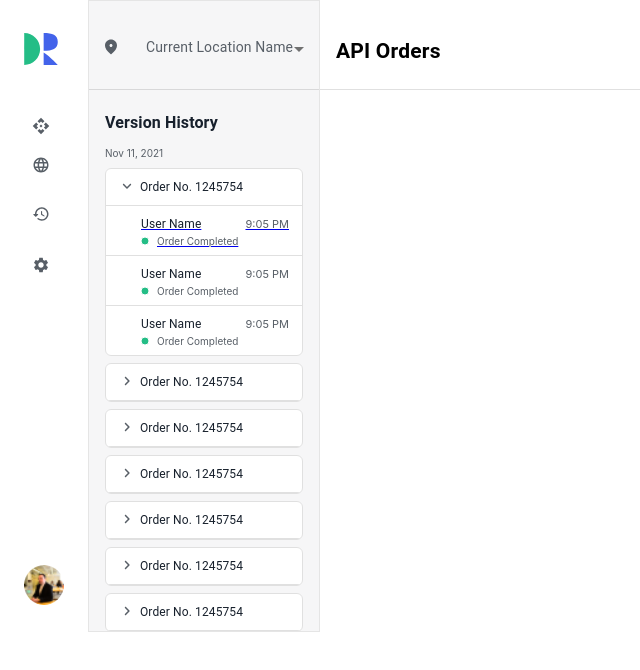
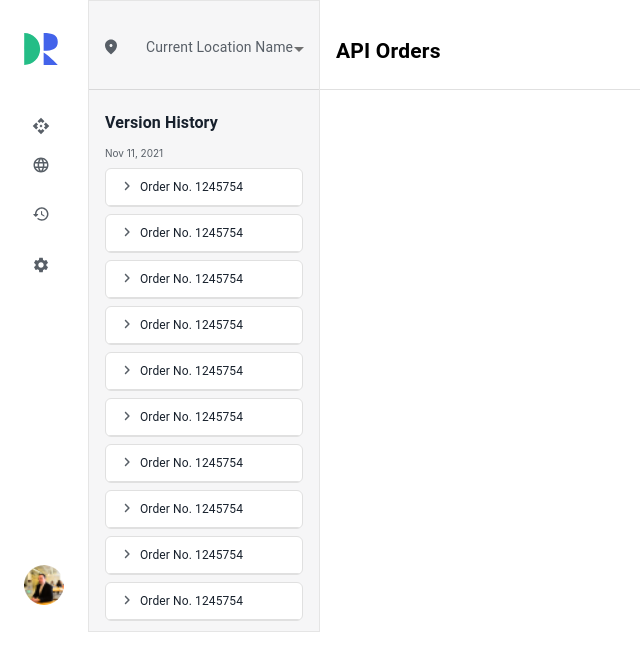
Before and after one commit to sadiq5566/dr-portal-mui-pagination, a React (Create React App) app: page /history in a window 1280 px wide. Shown: the top 670 px of the page, without its empty margins (0-640 px from the left). Built offline with nearby package versions, Linux system fonts and the light colour scheme.

Commit message:
version history text color fixing

```diff
--- a/src/Components/ApiOrders/Header.tsx
+++ b/src/Components/ApiOrders/Header.tsx
@@ -5,6 +5,7 @@
 import { makeStyles } from "@mui/styles";
 import SearchSvg from "../../Assets/svgs/SearchSvg/SearchSvg";
 import DropDownSvg from "../../Assets/svgs/DropDownSvg/DropDownSvg";
+import theme from "../../theme";
 const useStyles = makeStyles({
   mainHeading: {
     fontSize: "21px !important",
@@ -12,7 +13,7 @@
     paddingTop: "35.5px"
   },
   SearchDiv: {
-    background: "#24BD86",
+    background: theme.palette.success.main,
     height: "40px",
     width: "40px",
     borderRadius: "10px",
--- a/src/Components/ApiOrders/OrdersListing.tsx
+++ b/src/Components/ApiOrders/OrdersListing.tsx
@@ -21,7 +21,7 @@
 
       selector: (TableMockData) => TableMockData.VIN,
       cell: (TableMockData) => (
-        <Link style={{ textDecoration: "none" }} to={`/index/${TableMockData.id}`}>
+        <Link style={{ textDecoration: "none" }} to={`/orderdetails/${TableMockData.id}`}>
           <Typography variant="typo3">{TableMockData.VIN}</Typography>
         </Link>
       )
--- a/src/Components/OrdersStatus/OrderCard.tsx
+++ b/src/Components/OrdersStatus/OrderCard.tsx
@@ -24,7 +24,6 @@
     alignItems: "center",
     backgroundColor: "#FFF",
     color: "#585F67",
-
     "&:hover": {
       backgroundColor: "#4363EA",
       color: "#FFF"
--- a/src/Components/OrdersStatus/VersionHistory.tsx
+++ b/src/Components/OrdersStatus/VersionHistory.tsx
@@ -1,4 +1,4 @@
-import React from "react";
+import React, { useEffect } from "react";
 import {
   Box,
   Grid,
@@ -20,6 +20,8 @@
 import ExpandSvg from "../../Assets/svgs/ExpandSvg/ExpandSvg";
 import { Link } from "react-router-dom";
 import StatusSvg from "../../Assets/svgs/StatusSvg/StatusSvg";
+import theme from "../../theme";
+import { useParams } from "react-router-dom";
 
 interface ExpandMoreProps extends IconButtonProps {
   expand: boolean;
@@ -28,9 +30,8 @@
   time: string;
   orderStatus: string;
   status: string;
-  theme: any;
 }
-const useStyles: any = makeStyles({
+const useStyles = makeStyles({
   cardActions: {
     paddingBottom: "6px !important",
     paddingTop: "4px !important"
@@ -45,17 +46,32 @@
     padding: "0 !important",
     paddingTop: "8px !important"
   },
-  stackContent: {
+  main: {
     paddingLeft: "19px ",
     paddingRight: "13px ",
+    color: theme.palette.primary.dark,
     "&:hover": {
       backgroundColor: "#4363EA",
-      color: "#FFF !important"
+      color: "#FFF ",
+      "& $userName": {
+        color: "#FFF "
       },
-    "&:active": {
-      background: "#4363EA",
-      color: "#FFF !important"
+      "& $orderTime": {
+        color: " #E3E5E9"
+      },
+      "& $userOrderStatus": {
+        color: " #E3E5E9"
       }
+    }
+  },
+  userName: {
+    color: theme.palette.secondary.dark
+  },
+  orderTime: {
+    color: theme.palette.primary.dark
+  },
+  userOrderStatus: {
+    color: theme.palette.primary.dark
   }
 });
 
@@ -70,9 +86,14 @@
 }));
 const VersionHistory = () => {
   const [active, setActive] = React.useState<string | null | boolean>(true);
-
   const classes = useStyles();
   const theme = useTheme();
+
+  const { id } = useParams();
+
+  useEffect(() => {
+    setActive(id);
+  }, [id]);
   return (
     <Grid container>
       <Grid item xs={12}>
@@ -158,104 +179,100 @@
                     >
                       <CardContent className={classes.cardContent}>
                         <Link to={`/orderdetails/${historydata.id}`}>
-                          <Stack pb={1} className={`${classes.stackContent}`}>
+                          <Box pb={1} className={`${classes.main}`}>
+                            <Stack
+                              direction="row"
+                              alignItems="center"
+                              justifyContent="space-between"
+                              pl={2}
+                            >
+                              <Typography
+                                className={classes.userName}
+                                variant="subtitle1"
+                              >
+                                {historydata.name}
+                              </Typography>
+                              <Typography className={classes.orderTime} variant="body3">
+                                {historydata.time}
+                              </Typography>
+                            </Stack>
                             <Stack
                               direction="row"
                               alignItems="center"
                               pl={2}
+                              className={classes.userOrderStatus}
+                            >
+                              <StatusSvg status={historydata.status} stroke />
+                              <Typography variant="body4" pl={1}>
+                                {historydata.orderStatus}
+                              </Typography>
+                            </Stack>
+                          </Box>
+                        </Link>
+                        <Divider />
+                        <Link to={`/orderdetails/${historydata.id}`}>
+                          <Box pb={1} className={`${classes.main}`}>
+                            <Stack
+                              direction="row"
+                              alignItems="center"
                               justifyContent="space-between"
+                              pl={2}
                             >
                               <Typography
+                                className={classes.userName}
                                 variant="subtitle1"
-                                color={theme.palette.secondary.dark}
                               >
                                 {historydata.name}
                               </Typography>
-                              <Typography
-                                variant="body3"
-                                color={theme.palette.primary.dark}
-                              >
+                              <Typography className={classes.orderTime} variant="body3">
                                 {historydata.time}
                               </Typography>
                             </Stack>
-                            <Stack direction="row" alignItems="center" pl={2}>
-                              <StatusSvg status={historydata.status} stroke />
-                              <Typography
-                                variant="body4"
-                                color={theme.palette.primary.dark}
-                                pl={1}
-                              >
-                                {historydata.orderStatus}
-                              </Typography>
-                            </Stack>
-                          </Stack>
-                        </Link>
-                        <Divider />
-                        <Stack py={1} className={classes.stackContent}>
                             <Stack
                               direction="row"
                               alignItems="center"
                               pl={2}
+                              className={classes.userOrderStatus}
+                            >
+                              <StatusSvg status={historydata.status} stroke />
+                              <Typography variant="body4" pl={1}>
+                                {historydata.orderStatus}
+                              </Typography>
+                            </Stack>
+                          </Box>
+                        </Link>
+                        <Divider />
+                        <Link to={`/orderdetails/${historydata.id}`}>
+                          <Box pb={1} className={`${classes.main}`}>
+                            <Stack
+                              direction="row"
+                              alignItems="center"
                               justifyContent="space-between"
+                              pl={2}
                             >
                               <Typography
+                                className={classes.userName}
                                 variant="subtitle1"
-                              color={theme.palette.secondary.dark}
                               >
                                 {historydata.name}
                               </Typography>
-                            <Typography
-                              variant="body3"
-                              color={theme.palette.primary.dark}
-                            >
+                              <Typography className={classes.orderTime} variant="body3">
                                 {historydata.time}
                               </Typography>
                             </Stack>
-
-                          <Stack direction="row" alignItems="center" pl={2}>
-                            <StatusSvg status={historydata.status} stroke />
-                            <Typography
-                              variant="body4"
-                              color={theme.palette.primary.dark}
-                              pl={1}
-                            >
-                              {historydata.orderStatus}
-                            </Typography>
-                          </Stack>
-                        </Stack>
-                        <Divider />
-                        <Stack py={1} className={classes.stackContent}>
                             <Stack
                               direction="row"
                               alignItems="center"
                               pl={2}
-                            justifyContent="space-between"
+                              className={classes.userOrderStatus}
                             >
-                            <Typography
-                              variant="subtitle1"
-                              color={theme.palette.secondary.dark}
-                            >
-                              {historydata.name}
-                            </Typography>
-                            <Typography
-                              variant="body3"
-                              color={theme.palette.primary.dark}
-                            >
-                              {historydata.time}
-                            </Typography>
-                          </Stack>
-
-                          <Stack direction="row" alignItems="center" pl={2}>
                               <StatusSvg status={historydata.status} stroke />
-                            <Typography
-                              variant="body4"
-                              color={theme.palette.primary.dark}
-                              pl={1}
-                            >
+                              <Typography variant="body4" pl={1}>
                                 {historydata.orderStatus}
                               </Typography>
                             </Stack>
-                        </Stack>
+                          </Box>
+                        </Link>
                       </CardContent>
                     </Collapse>
                   </Card>
--- a/src/index.css
+++ b/src/index.css
@@ -41,3 +41,6 @@
   padding-top: 4px;
   padding-bottom: 3px;
 }
+a:-webkit-any-link {
+  text-decoration: none;
+}
--- a/src/theme.tsx
+++ b/src/theme.tsx
@@ -25,11 +25,12 @@
 const blackIcon = "#585F67";
 const yellow = "#F7CB68";
 const newText = "#383747";
-const searchIcon = "#24BD86";
+const green = "#24BD86";
 const ButtonNumberText = "#D5D9DE";
 const white = "#FFFFFF";
 const secondaryDark = "#17202C";
 const secondaryMain = "#3C4046";
+
 const theme = createTheme({
   palette: {
     primary: {
@@ -46,7 +47,7 @@
       dark: `${newText}`
     },
     success: {
-      main: `${searchIcon}`,
+      main: `${green}`,
       dark: `${ButtonNumberText}`
     }
   },
```
Also changed, not shown: src/Components/Modal/index.tsx (+9 -3 lines). Lines whose indentation alone changed are shown as unchanged.
